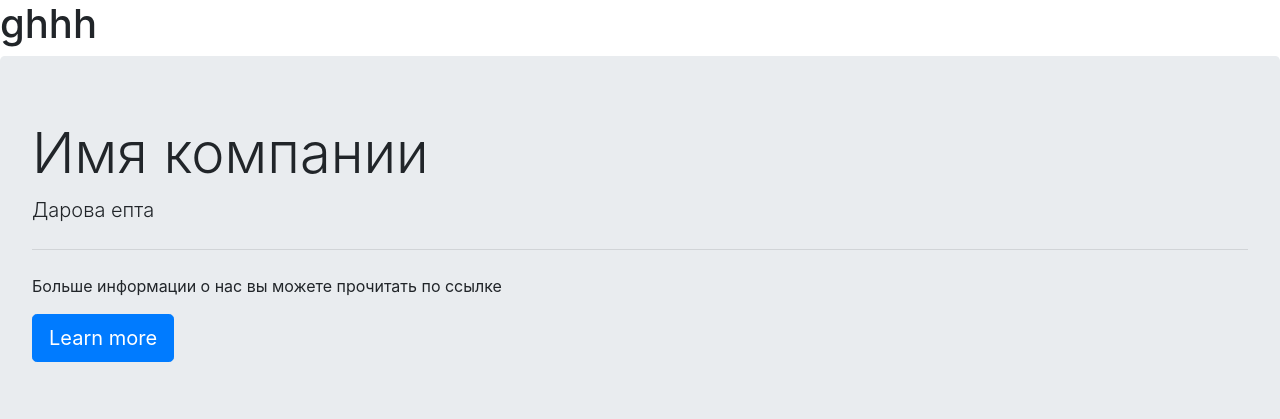
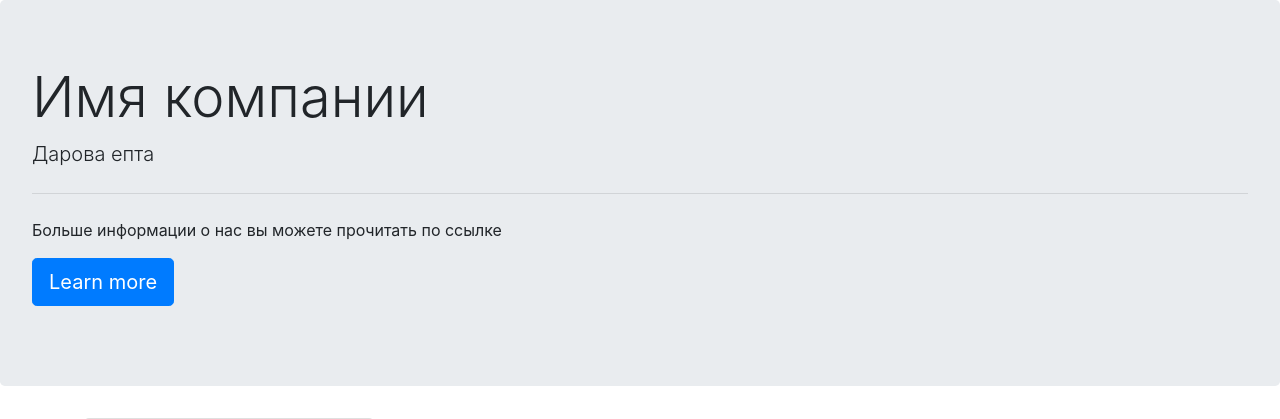
Before and after one commit to BReakMyMinD/webstudio, a Django app: page / in a window 1280 px wide. Shown: the part 56-475 px from the top of the page. Run offline with Django 3.2, Linux system fonts and the light colour scheme; data comes from the database, SQL or seed files in the repository; some libraries are stand-ins or nearby versions.

Commit message:
Update index.html

```diff
--- a/templates/index.html
+++ b/templates/index.html
@@ -45,7 +45,7 @@
     </ul>
   </div>
 </nav>
-    <h1>ghhh</h1>
+
 
 
 <div class="jumbotron">
```
